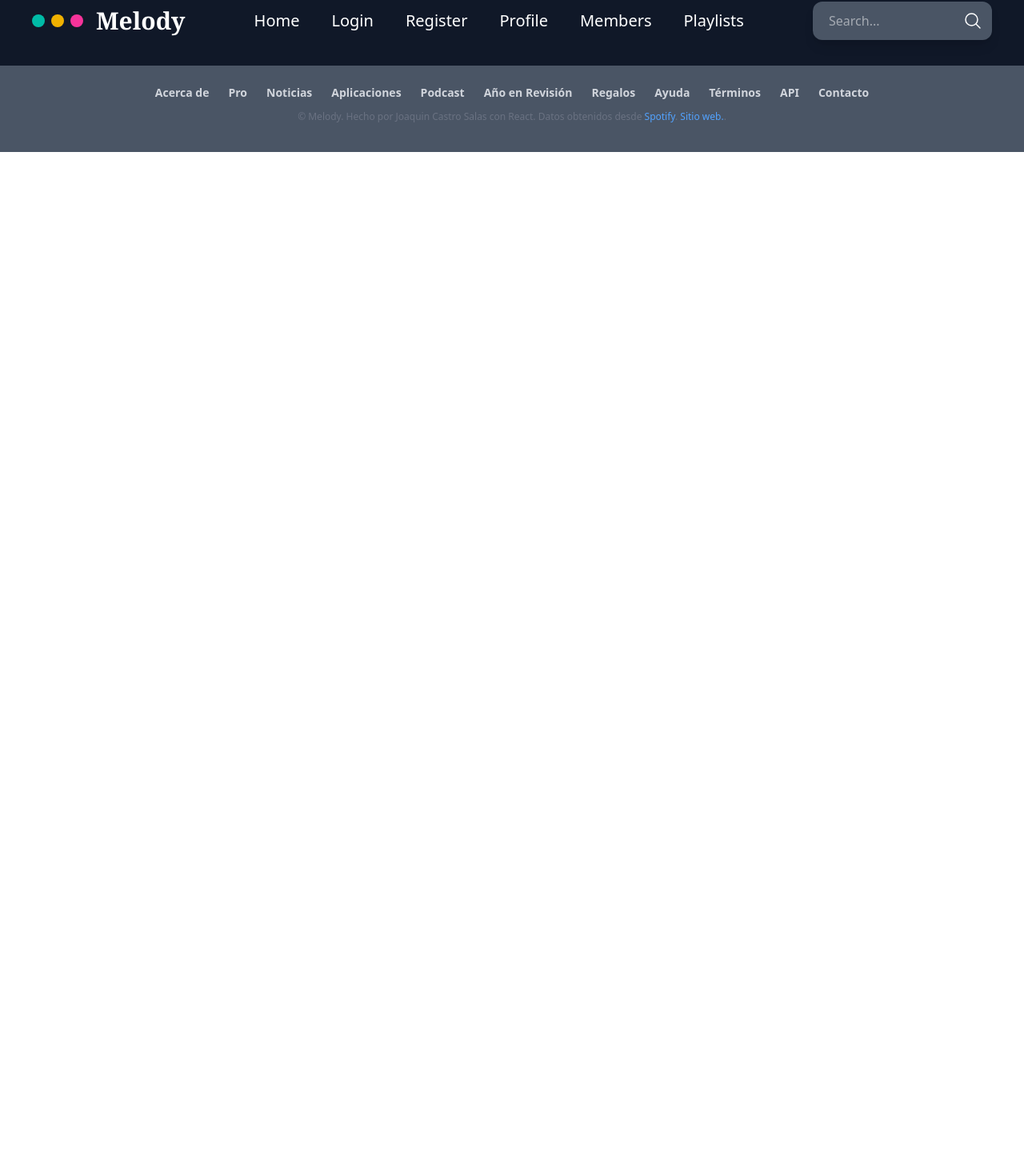
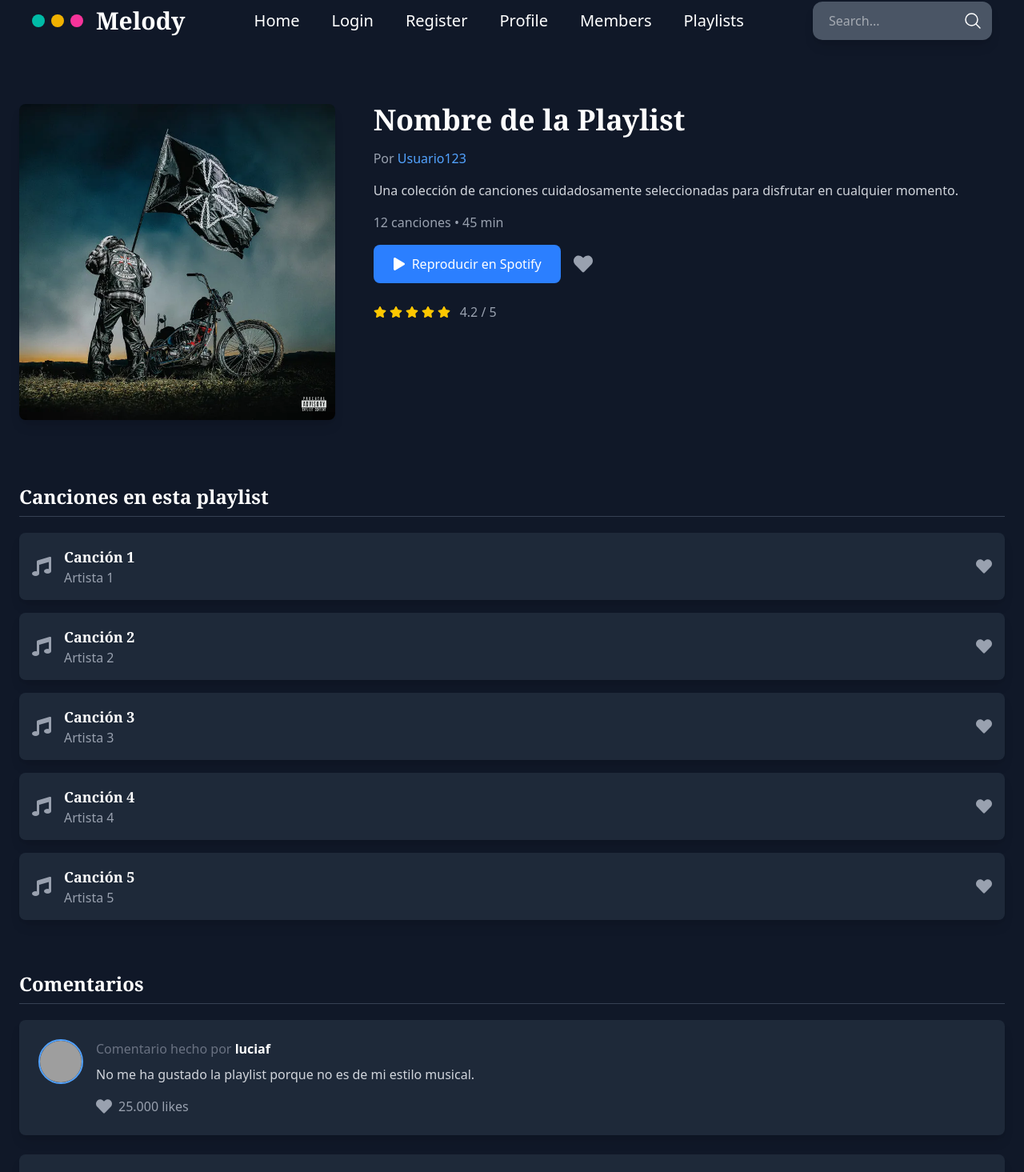
Before and after one commit to Joakamakaka1/Melody, a React (Vite) app: page /playlistInfo in a window 1280 px wide. Shown: the part 30-1495 px from the top of the page at 80% size. Before the commit the page ends 800 px from the top, so only its background shows below. Built offline with nearby package versions, Linux system fonts and the light colour scheme; grey boxes are pictures that could not be loaded; a web font is replaced by a local one.

Commit message:
PlaylistInfo.jsx

```diff
--- a/src/components/shared/Footer.jsx
+++ b/src/components/shared/Footer.jsx
@@ -1,6 +1,6 @@
 export default function Footer() {
   return (
-    <footer className="bg-gray-600 text-gray-400 text-sm py-6">
+    <footer className="bg-gray-900 text-gray-400 text-sm py-6">
       <div className="container mx-auto flex flex-col items-center space-y-3">
         {/* Enlaces */}
         <div className="flex space-x-6 text-gray-300 font-semibold">
--- a/src/main.jsx
+++ b/src/main.jsx
@@ -10,11 +10,12 @@ import Register from "./pages/auth/Register.jsx";
 import Profile from "./pages/Profile.jsx";
 import Members from "./pages/Members.jsx";
 import PlaylistDetail from "./pages/PlaylistDetail.jsx";
+import PlaylistInfo from "./pages/PlaylistInfo.jsx";
 
 createRoot(document.getElementById("root")).render(
   <StrictMode>
     <Router>
-    <Header />
+      <Header />
       <Routes>
         <Route path="/" element={<Home />} />
         <Route path="/login" element={<Login />} />
@@ -22,6 +23,7 @@ createRoot(document.getElementById("root")).render(
         <Route path="/profile" element={<Profile />} />
         <Route path="/members" element={<Members />} />
         <Route path="/playlistdetail" element={<PlaylistDetail />} />
+        <Route path="/playlistInfo" element={<PlaylistInfo />} />
       </Routes>
       <Footer />
     </Router>
--- a/src/pages/Home.jsx
+++ b/src/pages/Home.jsx
@@ -10,7 +10,7 @@ import {
 import { Link } from "react-router-dom";
 export default function Home() {
   return (
-    <div className="bg-gray-900 text-white min-h-screen">
+    <main className="bg-gray-900 text-white min-h-screen">
       {/* Hero Section */}
       <section className="text-center py-20">
         <h2 className="text-4xl font-bold">Descubre la mejor música</h2>
@@ -111,6 +111,6 @@ export default function Home() {
           ))}
         </div>
       </section>
-    </div>
+    </main>
   );
 }
--- /dev/null
+++ b/src/pages/PlaylistInfo.jsx
@@ -0,0 +1,115 @@
+import { FaPlay, FaHeart, FaStar, FaMusic } from "react-icons/fa";
+
+export default function PlaylistInfo() {
+  return (
+    <main className="bg-gray-900 text-white min-h-screen">
+      <section className="container mx-auto py-12 px-6 flex flex-col md:flex-row items-center md:items-start space-y-8 md:space-y-0 md:space-x-12">
+        {/* Imagen del Álbum */}
+        <div className="w-full md:w-1/3">
+          <img
+            src="img/album1.webp"
+            alt="Portada del álbum"
+            className="w-full rounded-lg shadow-lg"
+          />
+        </div>
+
+        {/* Información de la Playlist */}
+        <div className="w-full md:w-2/3 flex flex-col space-y-4">
+          <h1 className="text-4xl font-bold">Nombre de la Playlist</h1>
+          <p className="text-gray-400">
+            Por{" "}
+            <span className="text-blue-400 cursor-pointer hover:underline">
+              Usuario123
+            </span>
+          </p>
+          <p className="text-gray-300">
+            Una colección de canciones cuidadosamente seleccionadas para
+            disfrutar en cualquier momento.
+          </p>
+          <p className="text-gray-400">12 canciones • 45 min</p>
+          <div className="flex items-center space-x-4">
+            <button
+              className="px-6 py-3 bg-blue-500 rounded-lg hover:bg-blue-600 flex items-center space-x-2 transition duration-300"
+              aria-label="Reproducir en Spotify"
+            >
+              <FaPlay />
+              <span>Reproducir en Spotify</span>
+            </button>
+            <FaHeart className="text-gray-400 hover:text-red-500 cursor-pointer text-2xl transition duration-300" />
+          </div>
+
+          {/* Ratings */}
+          <div className="flex items-center space-x-1 mt-2">
+            {[...Array(5)].map((_, i) => (
+              <FaStar
+                key={i}
+                className={`text-yellow-400 ${
+                  i < 4 ? "text-yellow-400" : "text-gray-500"
+                }`}
+              />
+            ))}
+            <span className="text-gray-400 ml-2">4.2 / 5</span>
+          </div>
+        </div>
+      </section>
+
+      {/* Lista de canciones */}
+      <section className="container mx-auto py-8 px-6">
+        <h3 className="text-2xl font-semibold pb-2">Canciones en esta playlist</h3>
+        <hr className="border-t border-gray-700 mb-5" />
+        <div className="space-y-4">
+          {[1, 2, 3, 4, 5].map((_, index) => (
+            <div
+              key={index}
+              className="bg-gray-800 p-4 rounded-lg shadow-lg flex items-center justify-between hover:bg-gray-700 transition duration-300"
+            >
+              <div className="flex items-center space-x-4">
+                <FaMusic className="text-gray-400 text-2xl" />
+                <div>
+                  <h4 className="text-lg font-semibold text-white">
+                    Canción {index + 1}
+                  </h4>
+                  <p className="text-gray-400">Artista {index + 1}</p>
+                </div>
+              </div>
+              <FaHeart className="text-gray-400 hover:text-red-500 cursor-pointer text-xl transition duration-300" />
+            </div>
+          ))}
+        </div>
+      </section>
+
+      {/* Sección de comentarios */}
+      <section className="container mx-auto py-8 px-6">
+        <h3 className="text-2xl font-semibold pb-2">Comentarios</h3>
+        <hr className="border-t border-gray-700 mb-5" />
+        <div className="space-y-6">
+          {[1, 2].map((userId, index) => (
+            <div
+              key={index}
+              className="bg-gray-800 p-6 rounded-lg shadow-lg flex items-start space-x-4"
+            >
+              <img
+                src={`https://i.pravatar.cc/100?img=${userId}`}
+                alt="Usuario"
+                className="w-14 h-14 rounded-full border-2 border-blue-400"
+              />
+              <div className="flex-1">
+                <p className="text-gray-500">
+                  Comentario hecho por{" "}
+                  <span className="text-white font-semibold">luciaf</span>
+                </p>
+                <p className="text-gray-300 mt-2">
+                  No me ha gustado la playlist porque no es de mi estilo musical.
+                </p>
+                <div className="mt-4 flex items-center space-x-2 text-gray-400">
+                  <FaHeart className="hover:text-red-500 cursor-pointer text-xl transition duration-300" />
+                  <span>25.000 likes</span>
+                </div>
+              </div>
+            </div>
+          ))}
+        </div>
+      </section>
+    </main>
+  );
+}
```
Also changed, not shown: src/pages/sections/AllPlaylist.jsx (deleted), src/pages/sections/FriendsPlaylist.jsx (deleted), src/pages/sections/PopularPlaylist.jsx (deleted).
